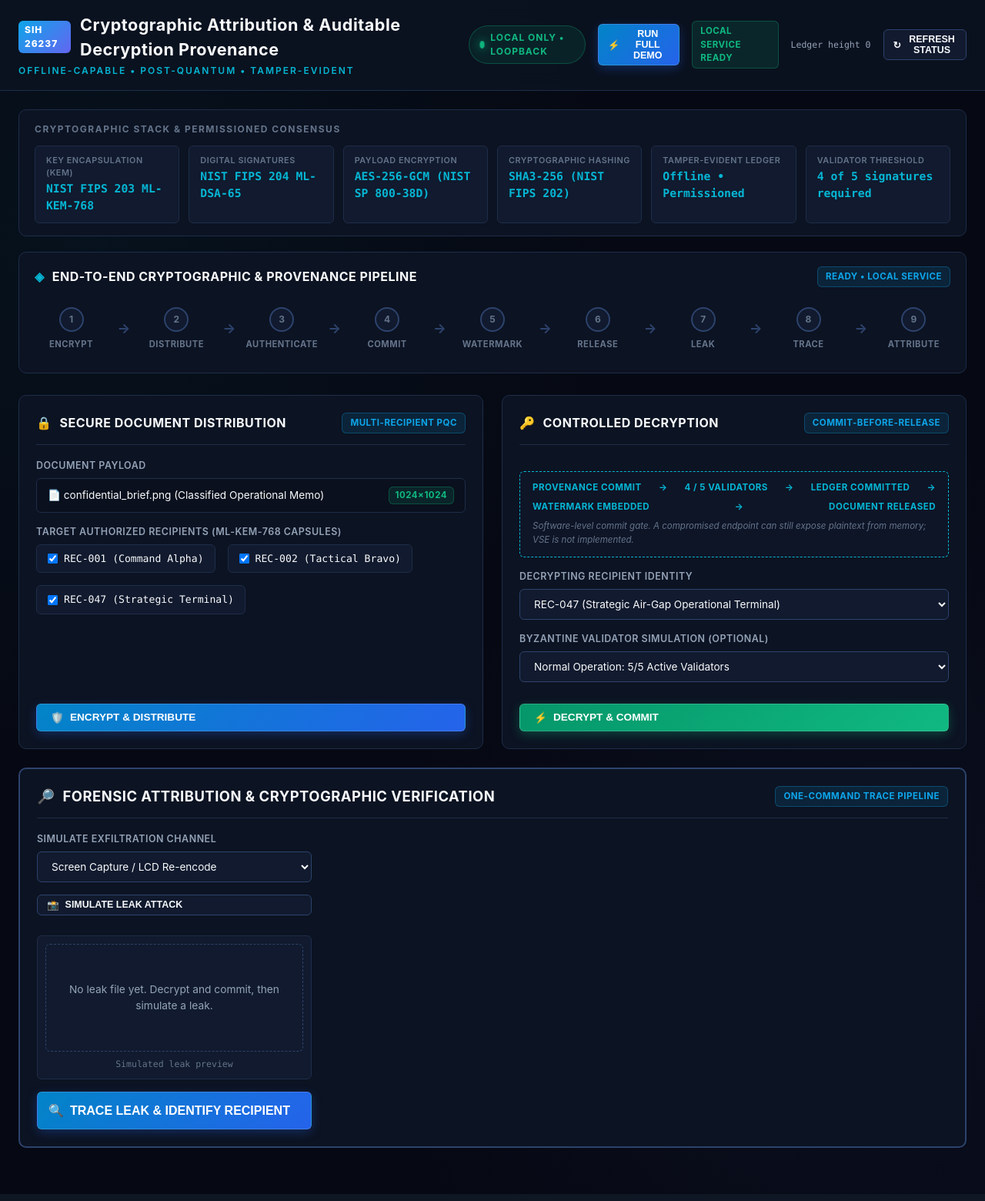
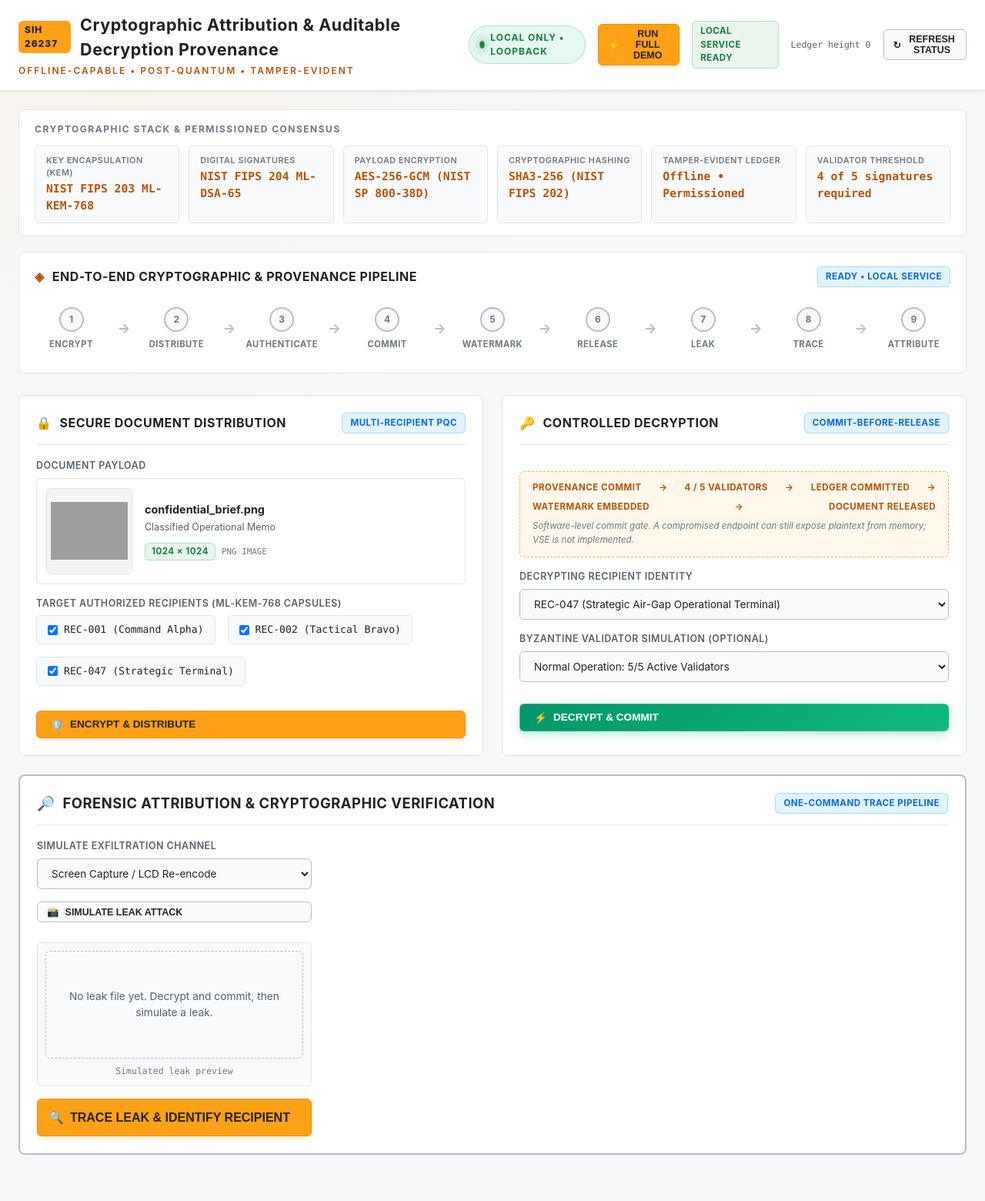
Before and after one commit to AkshitBedi/SIH26237, a Flask app: template frontend/templates/index.html in a window 1280 px wide. Shown: the whole page at 77% size. Run offline with Flask 3, Linux system fonts and the light colour scheme; the template is opened without the code that fills it, so the values that code supplies are empty; parts of the project's set-up code (start-up, migrations or seed data) failed here and were passed over; grey boxes are pictures that could not be loaded.

Commit message:
feat: add problemset light theme and document preview

```diff
--- a/frontend/static/style.css
+++ b/frontend/static/style.css
@@ -1,27 +1,27 @@
 :root {
-  --bg-base: #060913;
-  --bg-surface: #0c1322;
-  --bg-card: #111a2e;
-  --bg-card-hover: #16223b;
-  --border-subtle: #1e2d4a;
-  --border-bright: #2d436d;
-  --accent-cyan: #06b6d4;
-  --accent-blue: #3b82f6;
-  --accent-indigo: #6366f1;
-  --status-success: #10b981;
-  --status-success-bg: rgba(16, 185, 129, 0.12);
-  --status-danger: #ef4444;
-  --status-danger-bg: rgba(239, 68, 68, 0.12);
-  --status-warning: #f59e0b;
-  --status-info: #0ea5e9;
-  --text-primary: #f8fafc;
-  --text-secondary: #94a3b8;
-  --text-muted: #64748b;
+  --bg-base: #f7f8fa;
+  --bg-surface: #ffffff;
+  --bg-card: #f9fafb;
+  --bg-card-hover: #fff5e6;
+  --border-subtle: #e1e4e8;
+  --border-bright: #b7bdc5;
+  --accent-cyan: #b45309;
+  --accent-blue: #2563eb;
+  --accent-indigo: #4338ca;
+  --status-success: #16803c;
+  --status-success-bg: rgba(22, 128, 60, 0.09);
+  --status-danger: #b42318;
+  --status-danger-bg: rgba(180, 35, 24, 0.08);
+  --status-warning: #9a6700;
+  --status-info: #0969da;
+  --text-primary: #1f2328;
+  --text-secondary: #57606a;
+  --text-muted: #6e7781;
   --font-mono: "JetBrains Mono", "Fira Code", Consolas, Menlo, monospace;
   --font-sans: -apple-system, BlinkMacSystemFont, "Segoe UI", Roboto, Oxygen, Ubuntu, Cantarell, sans-serif;
   --radius-sm: 6px;
-  --radius-md: 10px;
-  --radius-lg: 14px;
+  --radius-md: 8px;
+  --radius-lg: 10px;
 }
 
 * {
@@ -37,9 +37,7 @@ body {
   line-height: 1.5;
   min-height: 100vh;
   padding-bottom: 60px;
-  background-image:
-    radial-gradient(circle at 10% 20%, rgba(6, 182, 212, 0.05) 0%, transparent 40%),
-    radial-gradient(circle at 90% 80%, rgba(99, 102, 241, 0.05) 0%, transparent 40%);
+  background-image: radial-gradient(circle at 12% 0%, rgba(255, 161, 22, 0.07), transparent 32%);
 }
 
 .container {
@@ -51,7 +49,8 @@ body {
 /* HEADER */
 header.app-header {
   border-bottom: 1px solid var(--border-subtle);
-  background: rgba(12, 19, 34, 0.85);
+  background: rgba(255, 255, 255, 0.97);
+  box-shadow: 0 1px 3px rgba(31, 35, 40, 0.07);
   backdrop-filter: blur(12px);
   position: sticky;
   top: 0;
@@ -75,8 +74,8 @@ header.app-header {
 }
 
 .sih-badge {
-  background: linear-gradient(135deg, #0ea5e9, #6366f1);
-  color: #fff;
+  background: #ffa116;
+  color: #1f2328;
   padding: 3px 8px;
   border-radius: var(--radius-sm);
   font-size: 0.75rem;
@@ -142,15 +141,15 @@ header.app-header {
 }
 
 .btn-primary {
-  background: linear-gradient(135deg, #0284c7, #2563eb);
-  color: #fff;
-  border: 1px solid rgba(255, 255, 255, 0.15);
-  box-shadow: 0 4px 14px rgba(37, 99, 235, 0.3);
+  background: #ffa116;
+  color: #1f2328;
+  border: 1px solid #e89200;
+  box-shadow: 0 2px 5px rgba(184, 101, 0, 0.18);
 }
 
 .btn-primary:hover {
-  background: linear-gradient(135deg, #0369a1, #1d4ed8);
-  box-shadow: 0 6px 20px rgba(37, 99, 235, 0.45);
+  background: #f09000;
+  box-shadow: 0 3px 8px rgba(184, 101, 0, 0.24);
 }
 
 .btn-success {
@@ -505,7 +504,7 @@ header.app-header {
 }
 
 .flow-step.failed {
-  color: #fecaca;
+  color: var(--status-danger);
   background: var(--status-danger-bg);
 }
 
@@ -548,10 +547,10 @@ header.app-header {
 }
 
 .result-cell {
-  background: rgba(0, 0, 0, 0.2);
+  background: #fff;
   padding: 8px 12px;
   border-radius: var(--radius-sm);
-  border: 1px solid rgba(255, 255, 255, 0.04);
+  border: 1px solid var(--border-subtle);
 }
 
 .result-cell .k {
@@ -579,7 +578,7 @@ header.app-header {
 
 /* COMMIT-BEFORE-RELEASE PROMINENT BANNER */
 .commit-gate-banner {
-  background: rgba(15, 23, 42, 0.8);
+  background: #fff8eb;
   border: 1px dashed var(--accent-cyan);
   border-radius: var(--radius-sm);
   padding: 12px 16px;
@@ -684,7 +683,7 @@ header.app-header {
   left: 0;
   width: 100vw;
   height: 100vh;
-  background: rgba(0, 0, 0, 0.8);
+  background: rgba(31, 35, 40, 0.48);
   backdrop-filter: blur(8px);
   display: flex;
   align-items: center;
@@ -709,7 +708,7 @@ header.app-header {
   max-height: 85vh;
   display: flex;
   flex-direction: column;
-  box-shadow: 0 20px 40px rgba(0, 0, 0, 0.6);
+  box-shadow: 0 20px 48px rgba(31, 35, 40, 0.22);
 }
 
 .modal-header {
@@ -725,8 +724,8 @@ header.app-header {
   overflow-y: auto;
   font-family: var(--font-mono);
   font-size: 0.8rem;
-  color: #cbd5e1;
-  background: #080d1a;
+  color: #334155;
+  background: #f8f9fa;
   white-space: pre-wrap;
 }
 
@@ -769,13 +768,13 @@ header.app-header {
 }
 
 .notice-success {
-  color: #a7f3d0;
+  color: #065f46;
   border-color: rgba(16, 185, 129, 0.65);
   background: var(--status-success-bg);
 }
 
 .notice-error {
-  color: #fecaca;
+  color: var(--status-danger);
   border-color: rgba(239, 68, 68, 0.65);
   background: var(--status-danger-bg);
 }
@@ -858,3 +857,45 @@ header.app-header {
 @media (prefers-reduced-motion: reduce) {
   *, *::before, *::after { animation-duration: 0.01ms !important; transition-duration: 0.01ms !important; scroll-behavior: auto !important; }
 }
+
+/* Problemset-style document preview */
+.payload-card {
+  display: flex;
+  align-items: center;
+  gap: 16px;
+  padding: 12px;
+  border: 1px solid var(--border-subtle);
+  border-radius: var(--radius-sm);
+  background: #fff;
+}
+.payload-thumb {
+  display: block;
+  width: 112px;
+  height: 112px;
+  flex: 0 0 112px;
+  object-fit: contain;
+  padding: 5px;
+  border: 1px solid var(--border-subtle);
+  border-radius: var(--radius-sm);
+  background: #f3f4f6;
+}
+.payload-meta { min-width: 0; }
+.payload-name {
+  color: var(--text-primary);
+  font-size: 0.9rem;
+  font-weight: 700;
+  overflow-wrap: anywhere;
+}
+.payload-description { margin-top: 4px; color: var(--text-secondary); font-size: 0.78rem; }
+.payload-tags { display: flex; align-items: center; flex-wrap: wrap; gap: 8px; margin-top: 10px; }
+.payload-format { color: var(--text-muted); font: 0.68rem var(--font-mono); text-transform: uppercase; }
+.result-cell { background: #fff; border-color: var(--border-subtle); }
+.commit-gate-banner { background: #fff8eb; border-color: #e8b45b; }
+.modal-card { background: #fff; box-shadow: 0 20px 48px rgba(31, 35, 40, 0.22); }
+.modal-body { color: #334155; background: #f8f9fa; }
+.notice-success { color: #065f46; }
+.notice-error { color: #991b1b; }
+@media (max-width: 480px) {
+  .payload-card { align-items: flex-start; gap: 12px; }
+  .payload-thumb { width: 88px; height: 88px; flex-basis: 88px; }
+}
--- a/frontend/templates/index.html
+++ b/frontend/templates/index.html
@@ -4,7 +4,7 @@
   <meta charset="UTF-8">
   <meta name="viewport" content="width=device-width, initial-scale=1.0">
   <title>SIH 26237 | Auditable Decryption Provenance</title>
-  <link rel="stylesheet" href="/static/style.css">
+  <link rel="stylesheet" href="/static/style.css?v=problemset-light-20260930">
 </head>
 <body>
 
@@ -140,9 +140,16 @@
 
         <div class="form-group">
           <label class="form-label">Document Payload</label>
-          <div class="form-input" style="background:#0a101d; border-color:var(--border-subtle); display:flex; justify-content:space-between; align-items:center;">
-            <span>📄 confidential_brief.png (Classified Operational Memo)</span>
-            <span class="chip chip-success" style="padding:2px 8px;">1024×1024</span>
+          <div class="payload-card">
+            <img class="payload-thumb" src="/api/image/sample" alt="Preview of confidential_brief.png, the classified operational memo" width="112" height="112">
+            <div class="payload-meta">
+              <div class="payload-name">confidential_brief.png</div>
+              <div class="payload-description">Classified Operational Memo</div>
+              <div class="payload-tags">
+                <span class="chip chip-success" style="padding:2px 8px;">1024 × 1024</span>
+                <span class="payload-format">PNG image</span>
+              </div>
+            </div>
           </div>
         </div>
 
@@ -298,7 +305,7 @@
           <div class="result-title" style="color:var(--status-danger);">
             <span>!</span> DECRYPTION STOPPED • NO RELEASE AUTHORIZED
           </div>
-          <div style="font-size:0.82rem; color:#fca5a5;" id="dec-error-text">
+          <div style="font-size:0.82rem; color:var(--status-danger);" id="dec-error-text">
             Ledger commitment failed. Document release strictly aborted.
           </div>
         </div>
@@ -372,7 +379,7 @@
             <div class="result-grid" style="grid-template-columns: repeat(3, 1fr);">
               <div class="result-cell">
                 <div class="k">Identified Recipient</div>
-                <div class="v" id="trace-rec" style="color:#38bdf8; font-size:1.1rem; font-weight:800;">--</div>
+                <div class="v" id="trace-rec" style="color:var(--status-info); font-size:1.1rem; font-weight:800;">--</div>
               </div>
               <div class="result-cell">
                 <div class="k">Decryption Session</div>
```
